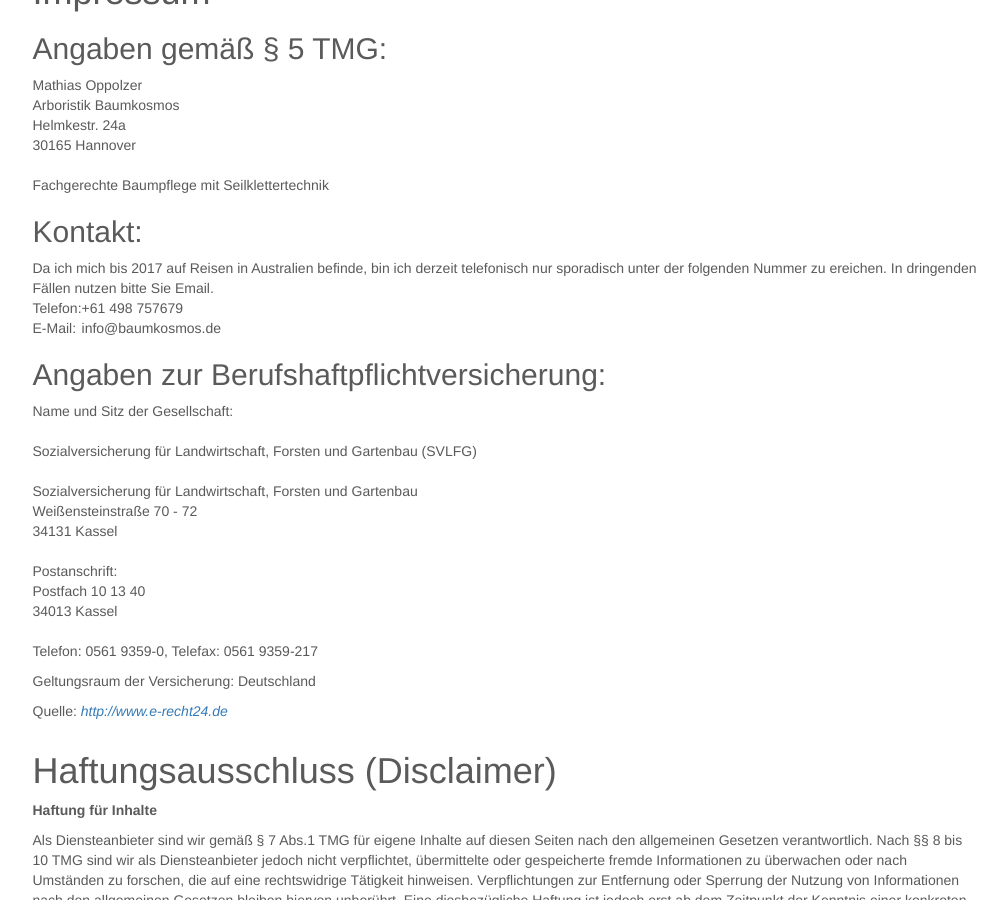
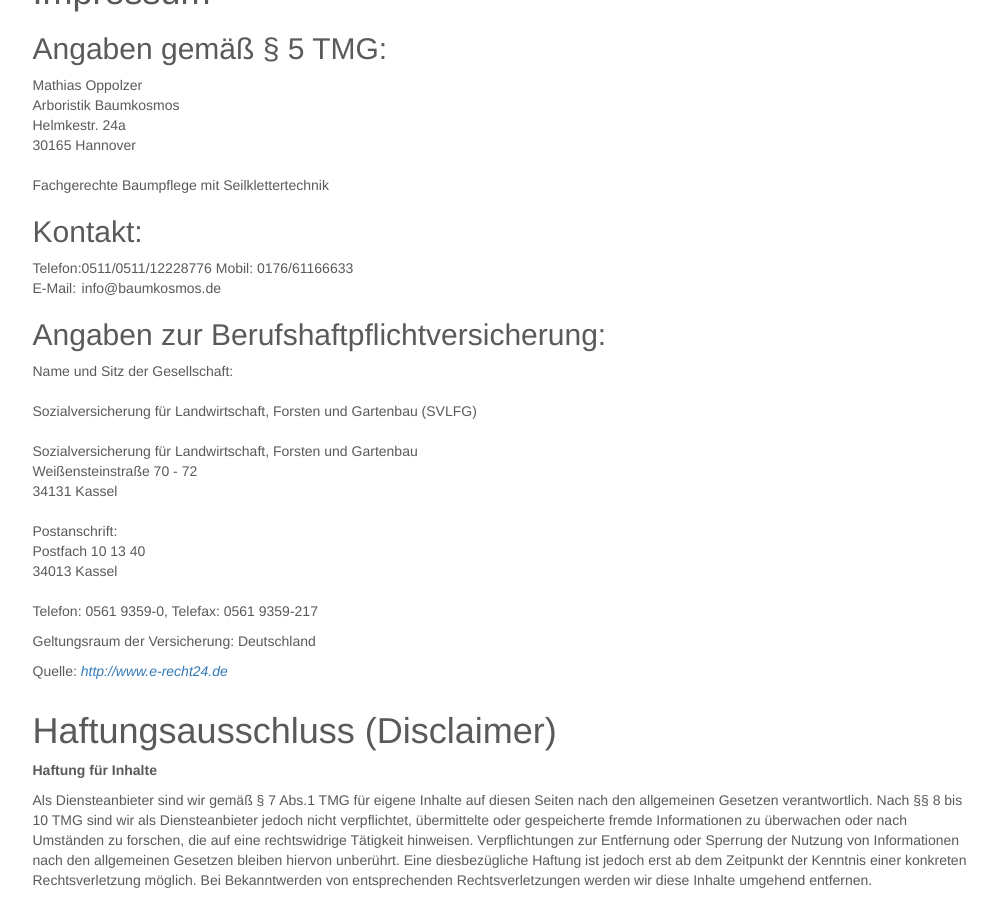
Before and after one commit to Baumkosmos/baumkosmos.github.io, a Jekyll site: the page built from impressum.html, in a window 1280 px wide and 900 px high, scrolled down 384 px. Shown: the whole window, without its empty margins (135-1142 px from the left). Built offline with Jekyll 4.4.1, drawn with Linux system fonts in a browser that asks for light colours.

Commit message:
Update impressum.html

```diff
--- a/impressum.html
+++ b/impressum.html
@@ -17,11 +17,10 @@ Helmkestr. 24a<br />
 Fachgerechte Baumpflege mit Seilklettertechnik
 </p>
 <h2>Kontakt:</h2>
-Da ich mich bis 2017 auf Reisen in Australien befinde, bin ich derzeit telefonisch nur sporadisch unter der folgenden Nummer zu ereichen.
-In dringenden Fällen nutzen bitte Sie Email.
 <table><tr>
 <td>Telefon:</td>
-<td>+61 498 757679</td></tr>
+<td>0511/0511/12228776
+Mobil: 0176/61166633</td></tr>
 <tr><td>E-Mail:</td>
 <td>info@baumkosmos.de</td>
 </tr></table>
```
